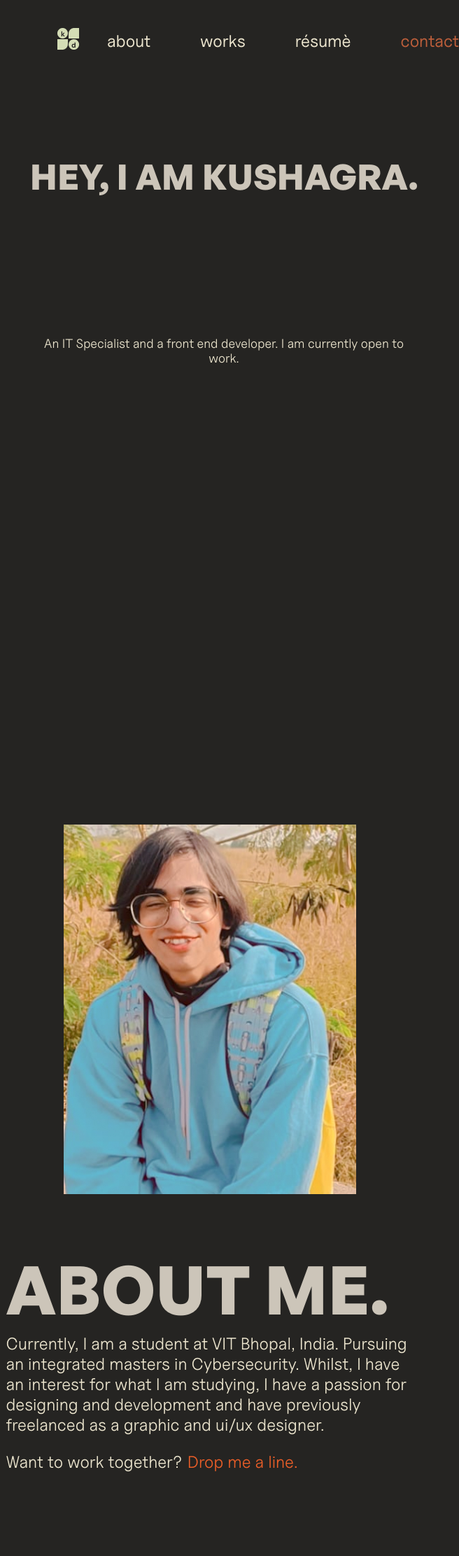
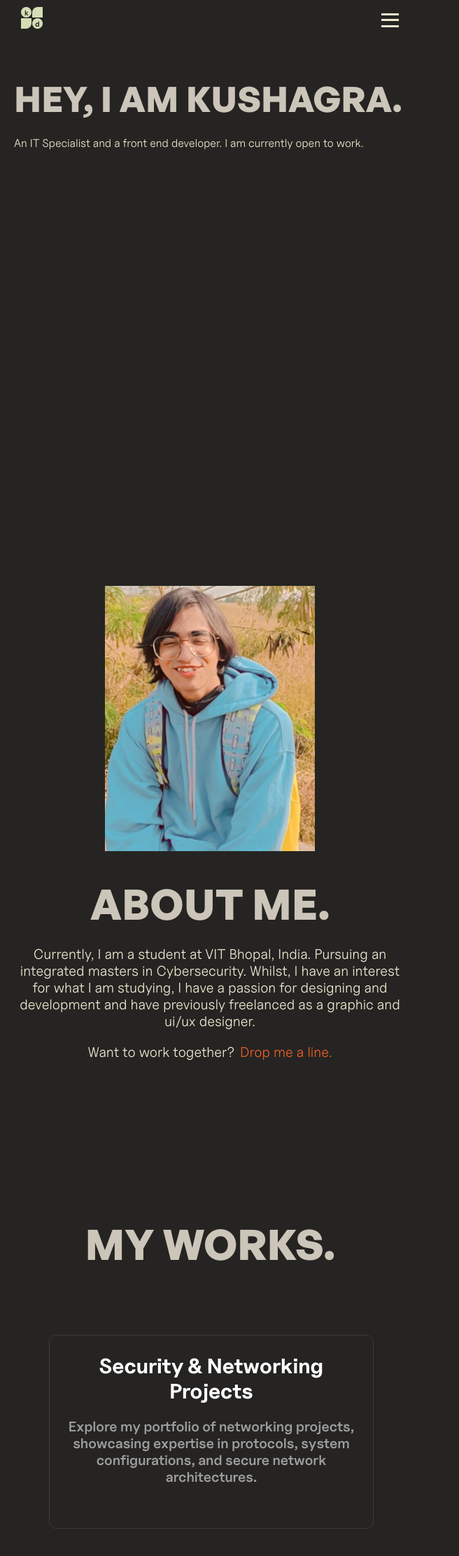
Before and after one commit to yakitoritrash/portfolio, a React (Create React App) app in the folder portfolio/: page / in a window 600 px wide. Shown: the top 2223 px of the page at 70% size, 656 px wide, since content can reach past the window. Built offline with nearby package versions, Linux system fonts and the light colour scheme.

Commit message:
responsive

```diff
--- a/portfolio/src/App.css
+++ b/portfolio/src/App.css
@@ -49,4 +49,22 @@ body {
   display: flex;
   flex-direction: column;
   gap: 300px;
+  width: 100%;
 }
+
+
+@media (max-width: 425px) {
+
+  .Main_Page{
+    gap: 100px;
+  }
+
+}
+
+@media (min-width: 425px) and (max-width: 600px) {
+
+  .Main_Page{
+    gap: 200px;
+  }
+
+}
--- a/portfolio/src/Hero.css
+++ b/portfolio/src/Hero.css
@@ -32,7 +32,7 @@
     margin-left: 110px; */
     position: relative;
     top: 215px;
-    left: 110px;
+    margin-left: 110px;
     overflow: hidden;
     height: 70vh;
 }
@@ -59,42 +59,54 @@
     flex-wrap: wrap;
 }
 
-
-@media (max-width: 768px) {
+/* Media query for very small screens */
+@media (max-width: 425px) {
     .hero {
-        top: 100px; /* Adjust the top margin */
-        left: 20px; /* Reduce left padding for small screens */
-        align-items: center;
+        top: 50px;
+        /* left: 10px; */
+        align-items:flex-start;
+        margin-left: 20px;
     }
 
     .hero-title {
-        font-size: 50px; /* Adjust font size for small screens */
-        width: 100%; /* Make the title take up full width */
-        text-align: center;
-    }
-
-    .hero-description {
-        font-size: 18px; /* Adjust font size for small screens */
-        width: 90%; /* Make description take up more width */
-        text-align: center;
-    }
-}
-
-/* Media query for very small screens */
-@media (max-width: 480px) {
-    .hero {
-        top: 50px;
-        left: 10px;
-        align-items:flex-start;
-    }
-
-    .hero-title {
-        font-size: 40px; /* Further reduce font size */
-        align-items:flex-start;
+        font-size: 50px; /* Further reduce font size */
+        /* align-items:flex-start; */
+        text-align: left;
+        flex-wrap: wrap;
+        width: 100%;
+        height: auto;
     }
 
     .hero-description {
         font-size: 16px;
         align-items:flex-start;
+        width: 100%;
     }
 }
+
+
+
+
+@media (max-width: 600px) and (min-width: 425px) {
+    .hero {
+        top: 50px;
+        /* left: 10px; */
+        align-items:flex-start;
+        margin-left: 20px;
+    }
+
+    .hero-title {
+        font-size: 50px; /* Further reduce font size */
+        /* align-items:flex-start; */
+        text-align: left;
+        flex-wrap: wrap;
+        width: 100%;
+        height: auto;
+    }
+
+    .hero-description {
+        font-size: 16px;
+        align-items:flex-start;
+        width: 100%;
+    }
+}
--- a/portfolio/src/Navbar.css
+++ b/portfolio/src/Navbar.css
@@ -1,10 +1,4 @@
-@font-face {
-    font-family: 'Uncut Sans Regular';
-    src: url('/src/assets/fonts/UncutSans-Regular.otf');
-    font-weight: normal;
-    font-style: normal;
-}
-
+/* Default styles */
 .navbar {
     display: flex;
     justify-content: space-between;
@@ -23,26 +17,16 @@
     z-index: 1000;
 }
 
-.logo span{
-    font-size: 23.99px;
-    display: inline-block;
-    /* margin-right: 8px; */
-    /* margin-left: 54px; */
-}
 .logo {
-    margin-left: 42px;
+    margin-left: 0; /* Remove margin for better alignment */
 }
 
-.nav-links{
+.nav-links {
     display: flex;
     list-style: none;
     justify-content: center;
     gap: 71px;
 }
-
-/* .nav-links li {
-    margin-left: 71px;
-} */
 
 .nav-links a {
     text-decoration: none;
@@ -56,30 +40,84 @@
     color: #EDE6CF;
 }
 
-.orangetext::after {
+.orangetext::after, .whitetext::after {
     content: '';
     height: 1px;
     width: 100%;
-    background-color: #BE5F3B;
     display: block;
     opacity: 0;
     transition: all 0.3s;
 }
 
-.orangetext:hover::after{
+.orangetext::after {
+    background-color: #BE5F3B;
+}
+
+.whitetext::after {
+    background-color: #EDE6CF;
+}
+
+.orangetext:hover::after,
+.whitetext:hover::after {
     opacity: 1;
 }
 
-.whitetext::after {
-    content: '';
-    height: 1px;
-    width: 100%;
-    background-color: #EDE6CF;
-    display: block;
-    opacity: 0;
-    transition: all 0.3s;
+/* Hamburger Menu Styles */
+.hamburger {
+    display: none;
+    flex-direction: column;
+    justify-content: space-between;
+    width: 25px;
+    height: 20px;
+    cursor: pointer;
 }
 
-.whitetext:hover::after{
-    opacity: 1;
+.hamburger div {
+    background-color: #EDE6CF;
+    height: 3px;
+    width: 100%;
+    transition: all 0.3s ease;
 }
+
+/* Hide the nav-links by default on small screens */
+.nav-links-mobile {
+    display: none;
+    flex-direction: column;
+    background-color: #333;
+    position: absolute;
+    top: 60px;
+    right: 0;
+    width: 100%;
+    padding: 20px 0;
+}
+
+.nav-links-mobile a {
+    padding: 15px;
+    text-align: center;
+    color: white;
+    text-decoration: none;
+}
+
+/* Media Query for Small Screens */
+@media (max-width: 600px) {
+    .navbar {
+        padding: 10px 20px; /* Reduce padding for smaller screens */
+    }
+
+    .nav-links {
+        display: none;
+    }
+
+    .logo {
+        margin-left: 10px; /* Reduce margin for better alignment */
+    }
+
+    .hamburger {
+        display: flex;
+        margin-right: 10px; /* Align hamburger to the right */
+    }
+
+    .nav-links-mobile.active {
+        display: flex;
+    }
+}
--- a/portfolio/src/Navbar.js
+++ b/portfolio/src/Navbar.js
@@ -1,29 +1,21 @@
-import React from 'react';
+import React, { useState } from 'react';
 import './Navbar.css';
 import logo from "./assets/images/logo.png";
 import { Link as RouterLink, useNavigate, useLocation } from 'react-router-dom';
-import { animateScroll as scroll } from 'react-scroll';
 
 const Navbar = () => {
+    const [menuOpen, setMenuOpen] = useState(false);
     const navigate = useNavigate();
     const location = useLocation();
 
+    const toggleMenu = () => {
+        setMenuOpen(!menuOpen);
+    };
+
     const scrollToSection = (sectionId) => {
         const section = document.getElementById(sectionId);
-
         if (section) {
-            const sectionPosition = section.getBoundingClientRect();
-            const isInViewport = sectionPosition.top >= 0 && sectionPosition.bottom <= window.innerHeight;
-
-            if (!isInViewport) {
-                scroll.scrollTo(section.offsetTop - 100, {
-                    duration: 500,
-                    smooth: true,
-                });
-            }
-        } else {
-            // Retry after a short delay if the section is not found
-            setTimeout(() => scrollToSection(sectionId), 100);
+            section.scrollIntoView({ behavior: 'smooth' });
         }
     };
 
@@ -54,7 +46,24 @@ const Navbar = () => {
             <div className='logo'>
                 <RouterLink to="/"><img src={logo} alt="Logo" className='logo.png' /></RouterLink>
             </div>
+
+            {/* Hamburger for small screens */}
+            <div className='hamburger' onClick={toggleMenu}>
+                <div></div>
+                <div></div>
+                <div></div>
+            </div>
+
+            {/* Default nav links */}
             <ul className='nav-links'>
+                <li><span onClick={handleAboutClick} className='whitetext'>about</span></li>
+                <li><span onClick={handleWorksClick} className='whitetext'>works</span></li>
+                <li><span onClick={handleResumeClick} className='whitetext'>résumè</span></li>
+                <li><RouterLink to="/#contact" className="orangetext">contact</RouterLink></li>
+            </ul>
+
+            {/* Mobile nav links */}
+            <ul className={`nav-links-mobile ${menuOpen ? 'active' : ''}`}>
                 <li><span onClick={handleAboutClick} className='whitetext'>about</span></li>
                 <li><span onClick={handleWorksClick} className='whitetext'>works</span></li>
                 <li><span onClick={handleResumeClick} className='whitetext'>résumè</span></li>
--- a/portfolio/src/Netproject.css
+++ b/portfolio/src/Netproject.css
@@ -139,3 +139,93 @@
     color: #BE5F3B;
     animation-duration: 1000ms;
 }
+
+@media (max-width: 425px) {
+
+    .network{
+        left: 0;
+        margin: 20px;
+    }
+
+    .network-title{
+        font-size: 40px;
+        height: auto;
+        width: 100%;
+        }
+
+    .card{
+
+        width: 90%;
+        height: auto;
+        padding: 15px;
+
+    }
+
+
+    .tiles{
+        flex-direction: column;
+        gap: 20px;
+        justify-content: center;
+        align-items: center;
+        padding: 20px;
+    }
+
+    .card-title {
+        font-size: 30px;
+        margin-top: 10px;
+        margin-left: 0px;
+        text-align: center;
+    }
+
+    .card-description{
+        font-size: 16px;
+        margin-left: 0px;
+        text-align: center;
+    }
+
+}
+
+@media (max-width: 600px) and (min-width: 425px) {
+
+    .network{
+        left: 0;
+        margin: 20px;
+    }
+
+    .network-title{
+        font-size: 50px;
+        height: auto;
+        width: 100%;
+        }
+
+    .card{
+
+        width: 90%;
+        height: auto;
+        padding: 15px;
+
+    }
+
+
+    .tiles{
+        flex-direction: column;
+        gap: 20px;
+        justify-content: center;
+        align-items: center;
+        padding: 20px;
+    }
+
+    .card-title {
+        font-size: 30px;
+        margin-top: 10px;
+        margin-left: 0px;
+        text-align: center;
+    }
+
+    .card-description{
+        font-size: 16px;
+        margin-left: 0px;
+        text-align: center;
+    }
+
+}
--- a/portfolio/src/Page2.css
+++ b/portfolio/src/Page2.css
@@ -63,6 +63,7 @@
     left: 594px;
     color: #EDE6CF;
     text-align: left;
+    flex-wrap: wrap;
 }
 
 .callme{
@@ -109,3 +110,98 @@
     flex-direction: column;
     align-items: flex-start;
 }
+
+@media (max-width: 425px) {
+
+    .about-description{
+        width: auto;
+        font-size: 16px;
+        height: auto;
+        left: auto;
+        text-align: center;
+    }
+
+    .orangeme, .whiteme{
+        font-size: 16px;
+        text-align: center;
+    }
+
+    .callme{
+        text-align: center;
+        align-items: center;
+        margin: auto;
+    }
+    .photo-title{
+        font-size: 50px;
+        height: 100%;
+        text-align: center;
+        margin: auto;
+    }
+
+    .aboutme .resumephoto{
+        margin: 30px;
+    }
+
+    .pagemainsection{
+        flex-direction: column;
+        gap: 30px;
+        align-items: center;
+        text-align: center;
+        margin: 20px;
+        padding: 0;
+        justify-content: center;
+    }
+
+    .resumephoto{
+        width: 200px;
+        height: auto;
+    }
+}
+
+@media (max-width: 600px) and (min-width:425px) {
+
+    .about-description{
+        width: auto;
+        font-size: 20px;
+        height: auto;
+        left: auto;
+        text-align: center;
+    }
+
+    .orangeme, .whiteme{
+        font-size: 20px;
+        text-align: center;
+    }
+
+    .callme{
+        text-align: center;
+        align-items: center;
+        margin: auto;
+    }
+    .photo-title{
+        font-size: 60px;
+        height: 100%;
+        text-align: center;
+        margin: auto;
+    }
+
+    .aboutme .resumephoto{
+        margin: 20px;
+    }
+
+    .pagemainsection{
+        flex-direction: column;
+        gap: 30px;
+        align-items: center;
+        text-align: center;
+        margin: 20px;
+        padding: 0;
+        justify-content: center;
+    }
+
+    .resumephoto{
+        width: 300px;
+        height: auto;
+    }
+
+}
--- a/portfolio/src/Page3.css
+++ b/portfolio/src/Page3.css
@@ -122,3 +122,83 @@
     transform: scale(1.005); /* Scale up the card slightly */
     box-shadow: 0 8px 30px rgba(255, 255, 255, 0.2); /* Adds a shadow effect */
 }
+
+@media (max-width: 427px) {
+    .page3 .works-title{
+        font-size: 50px;
+        height: auto;
+        width: 100%;
+        margin-bottom: 20px;
+    }
+
+    .page3 .card{
+
+        width: 90%;
+        height: auto;
+        margin: 10px;
+        padding: 15px;
+
+    }
+
+
+    .page3 .tiles{
+        flex-direction: column;
+        gap: 20px;
+        justify-content: center;
+        align-items: center;
+    }
+
+    .page3 .card-title {
+        font-size: 30px;
+        margin-top: 10px;
+        margin-left: 0px;
+        text-align: center;
+    }
+
+    .page3 .card-description{
+        font-size: 16px;
+        margin-left: 0px;
+        text-align: center;
+    }
+
+}
+
+@media (min-width: 427px) and (max-width: 600px) {
+    .page3 .works-title{
+        font-size: 60px;
+        height: auto;
+        width: 100%;
+        margin-bottom: 20px;
+    }
+
+    .page3 .card{
+
+        width: 90%;
+        height: auto;
+        margin: 10px;
+        padding: 15px;
+
+    }
+
+
+    .page3 .tiles{
+        flex-direction: column;
+        gap: 20px;
+        justify-content: center;
+        align-items: center;
+    }
+
+    .page3 .card-title {
+        font-size: 30px;
+        margin-top: 10px;
+        margin-left: 0px;
+        text-align: center;
+    }
+
+    .page3 .card-description{
+        font-size: 20px;
+        margin-left: 0px;
+        text-align: center;
+    }
+
+}
```
